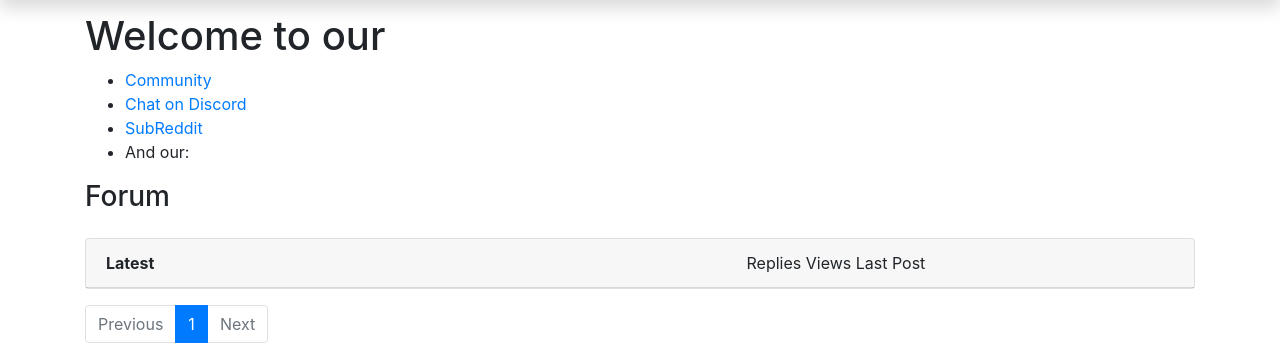
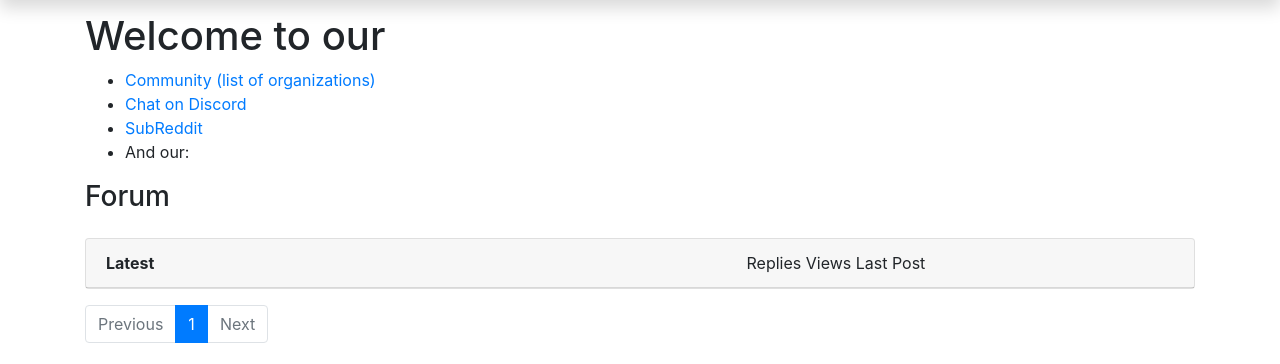
Before and after one commit to Donate-Anything/Donate-Anything, a Django app: page /forum/ in a window 1280 px wide. Shown: the part 56-420 px from the top of the page. Run offline with Django 3.2, Linux system fonts and the light colour scheme; data that the repository does not hold is empty; some libraries are stand-ins or nearby versions.

Commit message:
Made new organizations tutorial easier to follow * Community list now has a little parenthesis hint on what Welcome to Our Community link means

```diff
--- a/donate_anything/templates/forum/landing.html
+++ b/donate_anything/templates/forum/landing.html
@@ -19,7 +19,7 @@
 {% block content %}
   <h1>Welcome to our</h1>
   <ul>
-    <li><a href="{% url 'charity:all-list' %}">Community</a></li>
+    <li><a href="{% url 'charity:all-list' %}">Community (list of organizations)</a></li>
     <li><a href="https://discord.gg/ePZMrKN">Chat on Discord</a></li>
     <li><a href="https://www.reddit.com/r/DonateAnything/">SubReddit</a></li>
     <li>And our:</li>
```
Also changed, not shown: 1 other file.
